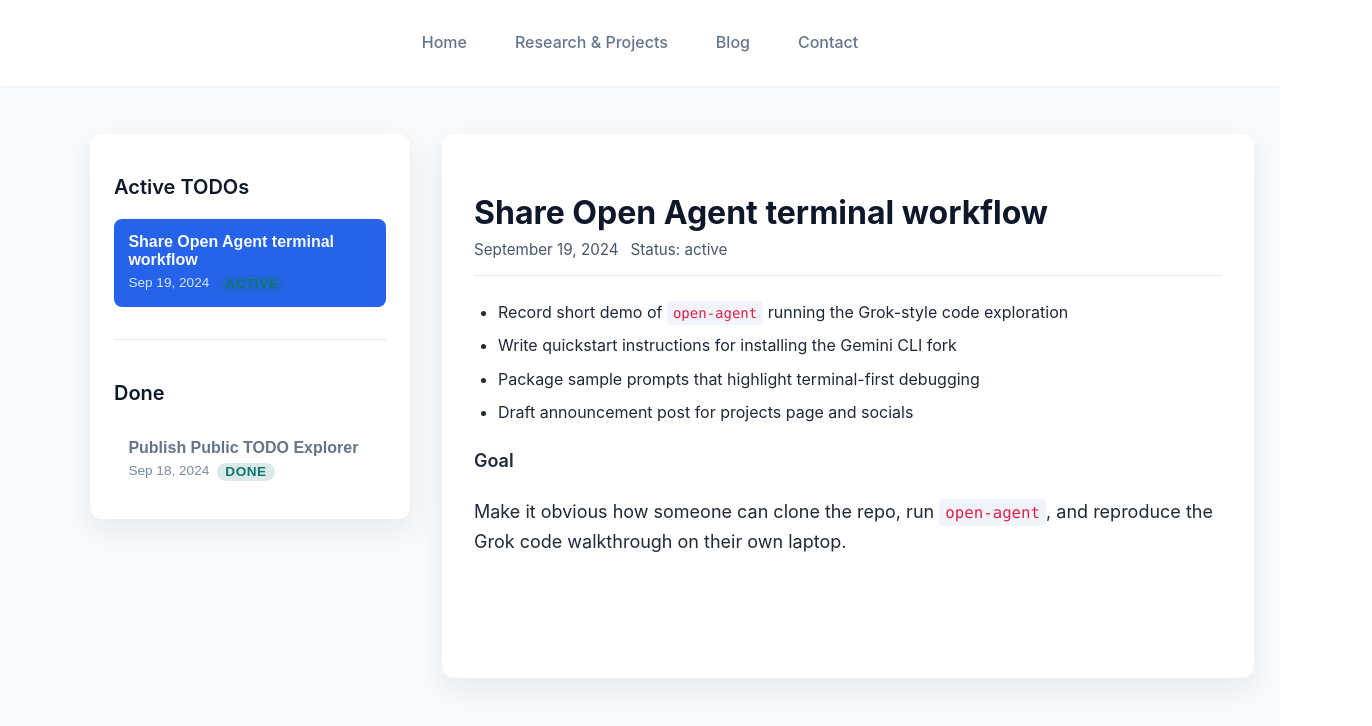
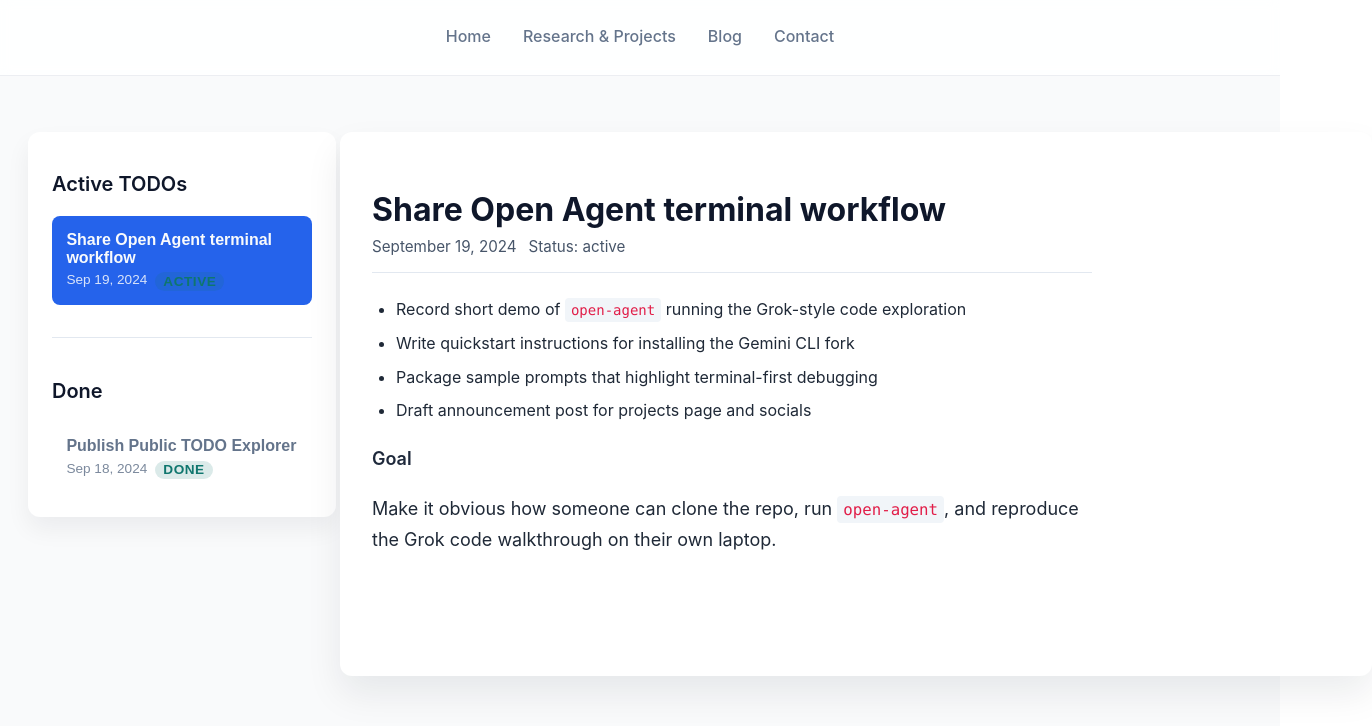
Before and after one commit to joshbickett/bickett.ai, a React (Create React App) app: page /todos in a window 1280 px wide. Shown: the top 726 px of the page, 1372 px wide, since content can reach past the window. Built offline with nearby package versions, Linux system fonts and the light colour scheme.

Commit message:
fine gemini

```diff
--- a/src/pages/Blog.js
+++ b/src/pages/Blog.js
@@ -39,6 +39,59 @@ export const Blog = ({ isMobile }) => {
       window.scrollTo({ top: 0, behavior: "smooth" });
     }
   };
+
+  const listContent =
+    blogPosts.length === 0 ? (
+      <EmptyState>No blog posts found right now.</EmptyState>
+    ) : (
+      blogPosts.map((post) => {
+        const formattedDate = post.frontmatter.date
+          ? new Date(post.frontmatter.date).toLocaleDateString(undefined, {
+              month: "short",
+              day: "numeric",
+              year: "numeric",
+            })
+          : "";
+
+        return (
+          <PostListItem
+            key={post.slug}
+            onClick={() => handleSelectPost(post)}
+            $isActive={selectedPost?.slug === post.slug}
+          >
+            <PostTitle>{post.frontmatter.title}</PostTitle>
+            {formattedDate && <PostMeta>{formattedDate}</PostMeta>}
+          </PostListItem>
+        );
+      })
+    );
+
+  const detailSection = (
+    <PostDetail $isMobile={isMobile}>
+      {selectedPost ? (
+        <DetailContent>
+          <DetailHeader>
+            <DetailTitle>{selectedPost.frontmatter.title}</DetailTitle>
+            {selectedPost.frontmatter.date && (
+              <DetailMeta>
+                {new Date(selectedPost.frontmatter.date).toLocaleDateString(
+                  undefined,
+                  {
+                    month: "long",
+                    day: "numeric",
+                    year: "numeric",
+                  }
+                )}
+              </DetailMeta>
+            )}
+          </DetailHeader>
+          <MarkdownRenderer content={selectedPost.content} />
+        </DetailContent>
+      ) : (
+        <EmptyDetail>Select a post to start reading.</EmptyDetail>
+      )}
+    </PostDetail>
+  );
 
   if (loading) {
     return (
@@ -103,116 +156,19 @@ export const Blog = ({ isMobile }) => {
             </MobileExplorerToggle>
             {isExplorerOpen && (
               <MobilePostList>
-                {blogPosts.length === 0 ? (
-                  <EmptyState>No blog posts found right now.</EmptyState>
-                ) : (
-                  blogPosts.map((post) => {
-                    const formattedDate = post.frontmatter.date
-                      ? new Date(post.frontmatter.date).toLocaleDateString(
-                          undefined,
-                          {
-                            month: "short",
-                            day: "numeric",
-                            year: "numeric",
-                          }
-                        )
-                      : "";
-
-                    return (
-                      <PostListItem
-                        key={post.slug}
-                        onClick={() => handleSelectPost(post)}
-                        $isActive={selectedPost?.slug === post.slug}
-                      >
-                        <PostTitle>{post.frontmatter.title}</PostTitle>
-                        {formattedDate && <PostMeta>{formattedDate}</PostMeta>}
-                      </PostListItem>
-                    );
-                  })
-                )}
+                <ListHeading>Blog Posts</ListHeading>
+                {listContent}
               </MobilePostList>
             )}
-            <PostDetail $isMobile={isMobile}>
-              {selectedPost ? (
-                <DetailContent>
-                  <DetailHeader>
-                    <DetailTitle>{selectedPost.frontmatter.title}</DetailTitle>
-                    {selectedPost.frontmatter.date && (
-                      <DetailMeta>
-                        {new Date(selectedPost.frontmatter.date).toLocaleDateString(
-                          undefined,
-                          {
-                            month: "long",
-                            day: "numeric",
-                            year: "numeric",
-                          }
-                        )}
-                      </DetailMeta>
-                    )}
-                  </DetailHeader>
-                  <MarkdownRenderer content={selectedPost.content} />
-                </DetailContent>
-              ) : (
-                <EmptyDetail>Select a post to start reading.</EmptyDetail>
-              )}
-            </PostDetail>
+            {detailSection}
           </MobileLayout>
         ) : (
           <ExplorerContainer>
             <PostList>
               <ListHeading>Blog Posts</ListHeading>
-              {blogPosts.length === 0 ? (
-                <EmptyState>No blog posts found right now.</EmptyState>
-              ) : (
-                blogPosts.map((post) => {
-                  const formattedDate = post.frontmatter.date
-                    ? new Date(post.frontmatter.date).toLocaleDateString(
-                        undefined,
-                        {
-                          month: "short",
-                          day: "numeric",
-                          year: "numeric",
-                        }
-                      )
-                    : "";
-
-                  return (
-                    <PostListItem
-                      key={post.slug}
-                      onClick={() => handleSelectPost(post)}
-                      $isActive={selectedPost?.slug === post.slug}
-                    >
-                      <PostTitle>{post.frontmatter.title}</PostTitle>
-                      {formattedDate && <PostMeta>{formattedDate}</PostMeta>}
-                    </PostListItem>
-                  );
-                })
-              )}
+              {listContent}
             </PostList>
-            <PostDetail>
-              {selectedPost ? (
-                <DetailContent>
-                  <DetailHeader>
-                    <DetailTitle>{selectedPost.frontmatter.title}</DetailTitle>
-                    {selectedPost.frontmatter.date && (
-                      <DetailMeta>
-                        {new Date(selectedPost.frontmatter.date).toLocaleDateString(
-                          undefined,
-                          {
-                            month: "long",
-                            day: "numeric",
-                            year: "numeric",
-                          }
-                        )}
-                      </DetailMeta>
-                    )}
-                  </DetailHeader>
-                  <MarkdownRenderer content={selectedPost.content} />
-                </DetailContent>
-              ) : (
-                <EmptyDetail>Select a post to start reading.</EmptyDetail>
-              )}
-            </PostDetail>
+            {detailSection}
           </ExplorerContainer>
         )}
       </MainContainer>
@@ -234,11 +190,17 @@ const MainContainer = styled.main`
   flex: 1;
   display: flex;
   flex-direction: column;
-  align-items: center;
-  padding: 3rem 2rem;
-  max-width: 1100px;
+  align-items: stretch;
+  justify-content: flex-start;
+  padding: 3.5rem 3rem 3.5rem 1.75rem;
+  max-width: 1280px;
   margin: 0 auto;
   width: 100%;
+
+  @media (max-width: 1024px) {
+    padding: 3rem 2rem 3rem 1.5rem;
+    max-width: 1180px;
+  }
 
   @media (max-width: 768px) {
     padding: 2rem 1rem;
@@ -247,19 +209,26 @@ const MainContainer = styled.main`
 
 const ExplorerContainer = styled.div`
   display: grid;
-  grid-template-columns: 320px 1fr;
-  gap: 2rem;
+  grid-template-columns: 260px minmax(0, 1fr);
+  gap: 3.25rem;
   width: 100%;
+  align-items: flex-start;
+
+  @media (max-width: 1200px) {
+    grid-template-columns: 240px minmax(0, 1fr);
+    gap: 2rem;
+  }
 
   @media (max-width: 900px) {
     grid-template-columns: 1fr;
+    gap: 1.5rem;
   }
 `;
 
 const PostList = styled.div`
   background-color: white;
   border-radius: 12px;
-  box-shadow: 0 10px 30px rgba(15, 23, 42, 0.08);
+  box-shadow: 0 12px 24px rgba(15, 23, 42, 0.06);
   padding: 1.5rem;
   height: fit-content;
   display: flex;
@@ -267,6 +236,9 @@ const PostList = styled.div`
   gap: 0.75rem;
   max-height: 80vh;
   overflow-y: auto;
+  width: 100%;
+  min-width: 240px;
+  margin: 0;
 `;
 
 const ListHeading = styled.h2`
@@ -312,11 +284,12 @@ const PostMeta = styled.time`
 const PostDetail = styled.section`
   background-color: white;
   border-radius: 12px;
-  box-shadow: 0 10px 30px rgba(15, 23, 42, 0.08);
+  box-shadow: 0 18px 36px rgba(15, 23, 42, 0.08);
   padding: 2rem;
   min-height: 480px;
   display: flex;
   width: 100%;
+  overflow: hidden;
 
   ${({ $isMobile }) =>
     $isMobile &&
@@ -334,6 +307,12 @@ const PostDetail = styled.section`
 const DetailContent = styled.div`
   width: 100%;
   color: #1f2937;
+  overflow-wrap: anywhere;
+
+  @media (min-width: 901px) {
+    max-width: 720px;
+    margin: 0;
+  }
 
   .markdown-content {
     line-height: 1.7;
@@ -420,9 +399,11 @@ const NavigationBar = styled.nav`
   display: flex;
   justify-content: center;
   align-items: center;
-  padding: 1.5rem;
-  background-color: white;
-  box-shadow: 0 1px 3px rgba(0, 0, 0, 0.05);
+  gap: 1.5rem;
+  padding: 1.25rem 2rem;
+  background-color: rgba(255, 255, 255, 0.86);
+  backdrop-filter: blur(6px);
+  border-bottom: 1px solid rgba(148, 163, 184, 0.18);
   position: sticky;
   top: 0;
   z-index: 10;
@@ -430,26 +411,26 @@ const NavigationBar = styled.nav`
   @media (max-width: 768px) {
     padding: 1rem;
     flex-direction: column;
+    gap: 0.75rem;
   }
 `;
 
 const NavItem = styled.a`
-  margin: 0 1.5rem;
-  padding: 0.5rem 0;
-  color: ${(props) => (props.active ? "#2563eb" : "#64748b")};
+  padding: 0.4rem 0.25rem;
+  color: ${(props) => (props.active ? "#1f2937" : "#64748b")};
   font-weight: ${(props) => (props.active ? "600" : "500")};
   text-decoration: none;
   border-bottom: 2px solid
-    ${(props) => (props.active ? "#2563eb" : "transparent")};
-  transition: all 0.2s ease;
+    ${(props) => (props.active ? "#1f2937" : "transparent")};
+  transition: color 0.2s ease, border-bottom-color 0.2s ease;
   cursor: pointer;
 
   &:hover {
-    color: #2563eb;
-    border-bottom-color: #2563eb;
+    color: #1f2937;
+    border-bottom-color: rgba(30, 41, 59, 0.4);
   }
 
   @media (max-width: 768px) {
-    margin: 0.5rem 0;
+    margin: 0.25rem 0;
   }
 `;
--- a/src/pages/Todos.js
+++ b/src/pages/Todos.js
@@ -71,6 +71,86 @@ export const Todos = ({ isMobile }) => {
     }
   };
 
+  const listContent = (
+    <>
+      <ListHeading>Active TODOs</ListHeading>
+      {activeTodos.length === 0 ? (
+        <EmptyState>No active todos right now.</EmptyState>
+      ) : (
+        activeTodos.map((todo) => (
+          <TodoListItem
+            key={todo.slug}
+            onClick={() => handleSelectTodo(todo)}
+            $isActive={selectedTodo?.slug === todo.slug}
+            $isDone={false}
+          >
+            <TodoItemTitle>{todo.frontmatter.title}</TodoItemTitle>
+            <TodoItemMeta>
+              {todo.formattedDate && <TodoDate>{todo.formattedDate}</TodoDate>}
+              {todo.frontmatter.status && (
+                <TodoStatus>{todo.frontmatter.status}</TodoStatus>
+              )}
+            </TodoItemMeta>
+          </TodoListItem>
+        ))
+      )}
+
+      {doneTodos.length > 0 && <ListDivider />}
+
+      {doneTodos.length > 0 && <ListHeading>Done</ListHeading>}
+      {doneTodos.length > 0 &&
+        doneTodos.map((todo) => (
+          <TodoListItem
+            key={todo.slug}
+            onClick={() => handleSelectTodo(todo)}
+            $isActive={selectedTodo?.slug === todo.slug}
+            $isDone
+          >
+            <TodoItemTitle>{todo.frontmatter.title}</TodoItemTitle>
+            <TodoItemMeta>
+              {todo.formattedDate && <TodoDate>{todo.formattedDate}</TodoDate>}
+              {todo.frontmatter.status && (
+                <TodoStatus>{todo.frontmatter.status}</TodoStatus>
+              )}
+            </TodoItemMeta>
+          </TodoListItem>
+        ))}
+    </>
+  );
+
+  const detailSection = (
+    <TodoDetail $isMobile={isMobile}>
+      {selectedTodo ? (
+        <DetailContent>
+          <DetailHeader>
+            <DetailTitle>{selectedTodo.frontmatter.title}</DetailTitle>
+            <DetailMeta>
+              {selectedTodo.frontmatter.date && (
+                <DetailMetaItem>
+                  {new Date(
+                    selectedTodo.frontmatter.date
+                  ).toLocaleDateString(undefined, {
+                    month: "long",
+                    day: "numeric",
+                    year: "numeric",
+                  })}
+                </DetailMetaItem>
+              )}
+              {selectedTodo.frontmatter.status && (
+                <DetailMetaItem>
+                  Status: {selectedTodo.frontmatter.status}
+                </DetailMetaItem>
+              )}
+            </DetailMeta>
+          </DetailHeader>
+          <MarkdownRenderer content={selectedTodo.content} />
+        </DetailContent>
+      ) : (
+        <EmptyDetail>Select a todo to view details.</EmptyDetail>
+      )}
+    </TodoDetail>
+  );
+
   if (loading) {
     return (
       <PageContainer>
@@ -123,167 +203,15 @@ export const Todos = ({ isMobile }) => {
               {isExplorerOpen ? "Hide todo explorer" : "Browse todos"}
             </MobileExplorerToggle>
             {isExplorerOpen && (
-              <MobileTodoList>
-                <ListHeading>Active TODOs</ListHeading>
-                {activeTodos.length === 0 ? (
-                  <EmptyState>No active todos right now.</EmptyState>
-                ) : (
-                  activeTodos.map((todo) => (
-                    <TodoListItem
-                      key={todo.slug}
-                      onClick={() => handleSelectTodo(todo)}
-                      $isActive={selectedTodo?.slug === todo.slug}
-                      $isDone={false}
-                    >
-                      <TodoItemTitle>{todo.frontmatter.title}</TodoItemTitle>
-                      <TodoItemMeta>
-                        {todo.formattedDate && (
-                          <TodoDate>{todo.formattedDate}</TodoDate>
-                        )}
-                        {todo.frontmatter.status && (
-                          <TodoStatus>{todo.frontmatter.status}</TodoStatus>
-                        )}
-                      </TodoItemMeta>
-                    </TodoListItem>
-                  ))
-                )}
-
-                {doneTodos.length > 0 && <ListDivider />}
-
-                {doneTodos.length > 0 && <ListHeading>Done</ListHeading>}
-                {doneTodos.length > 0 &&
-                  doneTodos.map((todo) => (
-                    <TodoListItem
-                      key={todo.slug}
-                      onClick={() => handleSelectTodo(todo)}
-                      $isActive={selectedTodo?.slug === todo.slug}
-                      $isDone
-                    >
-                      <TodoItemTitle>{todo.frontmatter.title}</TodoItemTitle>
-                      <TodoItemMeta>
-                        {todo.formattedDate && (
-                          <TodoDate>{todo.formattedDate}</TodoDate>
-                        )}
-                        {todo.frontmatter.status && (
-                          <TodoStatus>{todo.frontmatter.status}</TodoStatus>
-                        )}
-                      </TodoItemMeta>
-                    </TodoListItem>
-                  ))}
-              </MobileTodoList>
+              <MobileTodoList>{listContent}</MobileTodoList>
             )}
 
-            <TodoDetail $isMobile={isMobile}>
-              {selectedTodo ? (
-                <DetailContent>
-                  <DetailHeader>
-                    <DetailTitle>{selectedTodo.frontmatter.title}</DetailTitle>
-                    <DetailMeta>
-                      {selectedTodo.frontmatter.date && (
-                        <DetailMetaItem>
-                          {new Date(
-                            selectedTodo.frontmatter.date
-                          ).toLocaleDateString(undefined, {
-                            month: "long",
-                            day: "numeric",
-                            year: "numeric",
-                          })}
-                        </DetailMetaItem>
-                      )}
-                      {selectedTodo.frontmatter.status && (
-                        <DetailMetaItem>
-                          Status: {selectedTodo.frontmatter.status}
-                        </DetailMetaItem>
-                      )}
-                    </DetailMeta>
-                  </DetailHeader>
-                  <MarkdownRenderer content={selectedTodo.content} />
-                </DetailContent>
-              ) : (
-                <EmptyDetail>Select a todo to view details.</EmptyDetail>
-              )}
-            </TodoDetail>
+            {detailSection}
           </MobileLayout>
         ) : (
           <ExplorerContainer>
-            <TodoList>
-              <ListHeading>Active TODOs</ListHeading>
-              {activeTodos.length === 0 ? (
-                <EmptyState>No active todos right now.</EmptyState>
-              ) : (
-                activeTodos.map((todo) => (
-                  <TodoListItem
-                    key={todo.slug}
-                    onClick={() => handleSelectTodo(todo)}
-                    $isActive={selectedTodo?.slug === todo.slug}
-                    $isDone={false}
-                  >
-                    <TodoItemTitle>{todo.frontmatter.title}</TodoItemTitle>
-                    <TodoItemMeta>
-                      {todo.formattedDate && (
-                        <TodoDate>{todo.formattedDate}</TodoDate>
-                      )}
-                      {todo.frontmatter.status && (
-                        <TodoStatus>{todo.frontmatter.status}</TodoStatus>
-                      )}
-                    </TodoItemMeta>
-                  </TodoListItem>
-                ))
-              )}
-
-              {doneTodos.length > 0 && <ListDivider />}
-
-              {doneTodos.length > 0 && <ListHeading>Done</ListHeading>}
-              {doneTodos.length > 0 &&
-                doneTodos.map((todo) => (
-                  <TodoListItem
-                    key={todo.slug}
-                    onClick={() => handleSelectTodo(todo)}
-                    $isActive={selectedTodo?.slug === todo.slug}
-                    $isDone
-                  >
-                    <TodoItemTitle>{todo.frontmatter.title}</TodoItemTitle>
-                    <TodoItemMeta>
-                      {todo.formattedDate && (
-                        <TodoDate>{todo.formattedDate}</TodoDate>
-                      )}
-                      {todo.frontmatter.status && (
-                        <TodoStatus>{todo.frontmatter.status}</TodoStatus>
-                      )}
-                    </TodoItemMeta>
-                  </TodoListItem>
-                ))}
-            </TodoList>
-            <TodoDetail>
-              {selectedTodo ? (
-                <DetailContent>
-                  <DetailHeader>
-                    <DetailTitle>{selectedTodo.frontmatter.title}</DetailTitle>
-                    <DetailMeta>
-                      {selectedTodo.frontmatter.date && (
-                        <DetailMetaItem>
-                          {new Date(
-                            selectedTodo.frontmatter.date
-                          ).toLocaleDateString(undefined, {
-                            month: "long",
-                            day: "numeric",
-                            year: "numeric",
-                          })}
-                        </DetailMetaItem>
-                      )}
-                      {selectedTodo.frontmatter.status && (
-                        <DetailMetaItem>
-                          Status: {selectedTodo.frontmatter.status}
-                        </DetailMetaItem>
-                      )}
-                    </DetailMeta>
-                  </DetailHeader>
-                  <MarkdownRenderer content={selectedTodo.content} />
-                </DetailContent>
-              ) : (
-                <EmptyDetail>Select a todo to view details.</EmptyDetail>
-              )}
-            </TodoDetail>
+            <TodoList>{listContent}</TodoList>
+            {detailSection}
           </ExplorerContainer>
         )}
       </MainContainer>
@@ -305,11 +233,17 @@ const MainContainer = styled.main`
   flex: 1;
   display: flex;
   flex-direction: column;
-  align-items: center;
-  padding: 3rem 2rem;
-  max-width: 1100px;
+  align-items: stretch;
+  justify-content: flex-start;
+  padding: 3.5rem 3rem 3.5rem 1.75rem;
+  max-width: 1280px;
   margin: 0 auto;
   width: 100%;
+
+  @media (max-width: 1024px) {
+    padding: 3rem 2rem 3rem 1.5rem;
+    max-width: 1180px;
+  }
 
   @media (max-width: 768px) {
     padding: 2rem 1rem;
@@ -318,19 +252,26 @@ const MainContainer = styled.main`
 
 const ExplorerContainer = styled.div`
   display: grid;
-  grid-template-columns: 320px 1fr;
-  gap: 2rem;
+  grid-template-columns: 260px minmax(0, 1fr);
+  gap: 3.25rem;
   width: 100%;
+  align-items: flex-start;
+
+  @media (max-width: 1200px) {
+    grid-template-columns: 240px minmax(0, 1fr);
+    gap: 2rem;
+  }
 
   @media (max-width: 900px) {
     grid-template-columns: 1fr;
+    gap: 1.5rem;
   }
 `;
 
 const TodoList = styled.div`
   background-color: white;
   border-radius: 12px;
-  box-shadow: 0 10px 30px rgba(15, 23, 42, 0.08);
+  box-shadow: 0 12px 24px rgba(15, 23, 42, 0.06);
   padding: 1.5rem;
   height: fit-content;
   display: flex;
@@ -338,6 +279,9 @@ const TodoList = styled.div`
   gap: 0.75rem;
   max-height: 80vh;
   overflow-y: auto;
+  width: 100%;
+  min-width: 240px;
+  margin: 0;
 `;
 
 const ListHeading = styled.h2`
@@ -403,11 +347,12 @@ const TodoStatus = styled.span`
 const TodoDetail = styled.section`
   background-color: white;
   border-radius: 12px;
-  box-shadow: 0 10px 30px rgba(15, 23, 42, 0.08);
+  box-shadow: 0 18px 36px rgba(15, 23, 42, 0.08);
   padding: 2rem;
   min-height: 480px;
   display: flex;
   width: 100%;
+  overflow: hidden;
 
   ${({ $isMobile }) =>
     $isMobile &&
@@ -421,6 +366,12 @@ const TodoDetail = styled.section`
 const DetailContent = styled.div`
   width: 100%;
   color: #1f2937;
+  overflow-wrap: anywhere;
+
+  @media (min-width: 901px) {
+    max-width: 720px;
+    margin: 0;
+  }
 `;
 
 const DetailHeader = styled.header`
@@ -484,9 +435,11 @@ const NavigationBar = styled.nav`
   display: flex;
   justify-content: center;
   align-items: center;
-  padding: 1.5rem;
-  background-color: white;
-  box-shadow: 0 1px 3px rgba(0, 0, 0, 0.05);
+  gap: 1.5rem;
+  padding: 1.25rem 2rem;
+  background-color: rgba(255, 255, 255, 0.86);
+  backdrop-filter: blur(6px);
+  border-bottom: 1px solid rgba(148, 163, 184, 0.18);
   position: sticky;
   top: 0;
   z-index: 10;
@@ -494,26 +447,27 @@ const NavigationBar = styled.nav`
   @media (max-width: 768px) {
     padding: 1rem;
     flex-direction: column;
+    gap: 0.75rem;
   }
 `;
 
 const NavItem = styled.a`
-  margin: 0 1.5rem;
-  padding: 0.5rem 0;
-  color: #64748b;
-  font-weight: 500;
+  padding: 0.4rem 0.25rem;
+  color: ${(props) => (props.active ? "#1f2937" : "#64748b")};
+  font-weight: ${(props) => (props.active ? "600" : "500")};
   text-decoration: none;
-  border-bottom: 2px solid transparent;
-  transition: all 0.2s ease;
+  border-bottom: 2px solid
+    ${(props) => (props.active ? "#1f2937" : "transparent")};
+  transition: color 0.2s ease, border-bottom-color 0.2s ease;
   cursor: pointer;
 
   &:hover {
-    color: #2563eb;
-    border-bottom-color: #2563eb;
+    color: #1f2937;
+    border-bottom-color: rgba(30, 41, 59, 0.4);
   }
 
   @media (max-width: 768px) {
-    margin: 0.5rem 0;
+    margin: 0.25rem 0;
   }
 `;
 
```
